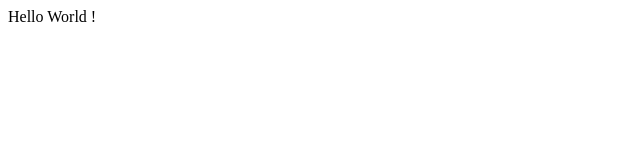
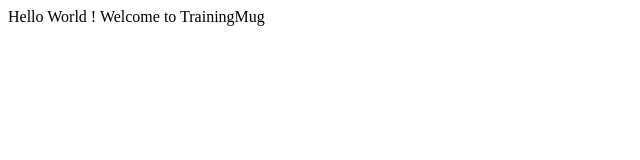
Before and after one commit to madhusamala-dev/hello-world, a plain HTML site: page index.html in a window 1280 px wide. Shown: the whole page, without its empty margins (0-640 px from the left). Drawn offline with Linux system fonts and the light colour scheme.

Commit message:
feat: Update Index.html

```diff
--- a/index.html
+++ b/index.html
@@ -6,6 +6,6 @@
     <title>Document</title>
 </head>
 <body>
-    Hello World !
+    Hello World ! Welcome to TrainingMug
 </body>
 </html>
```
